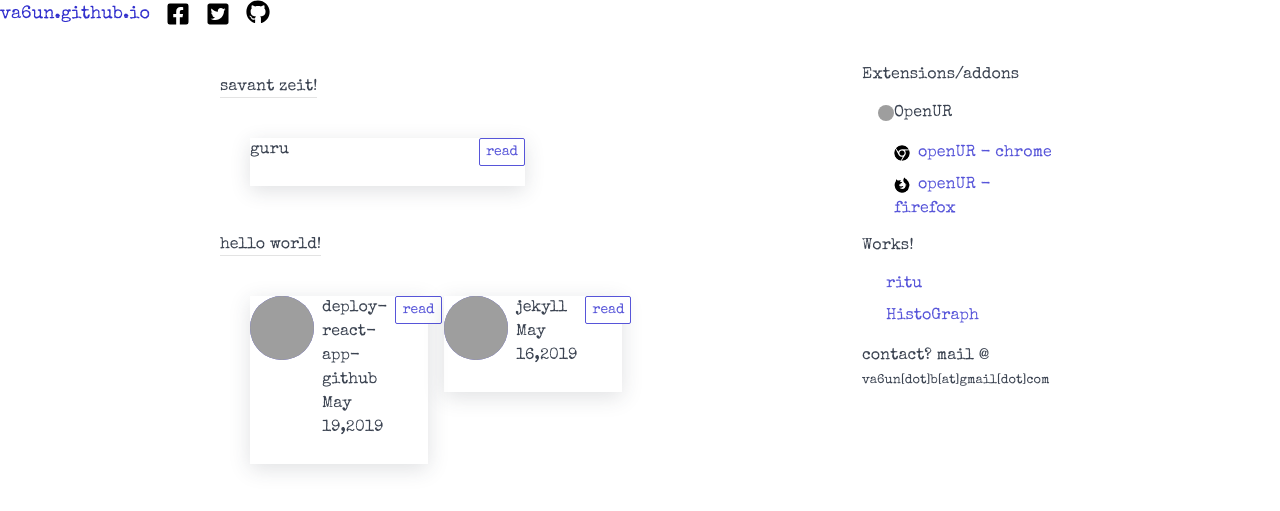
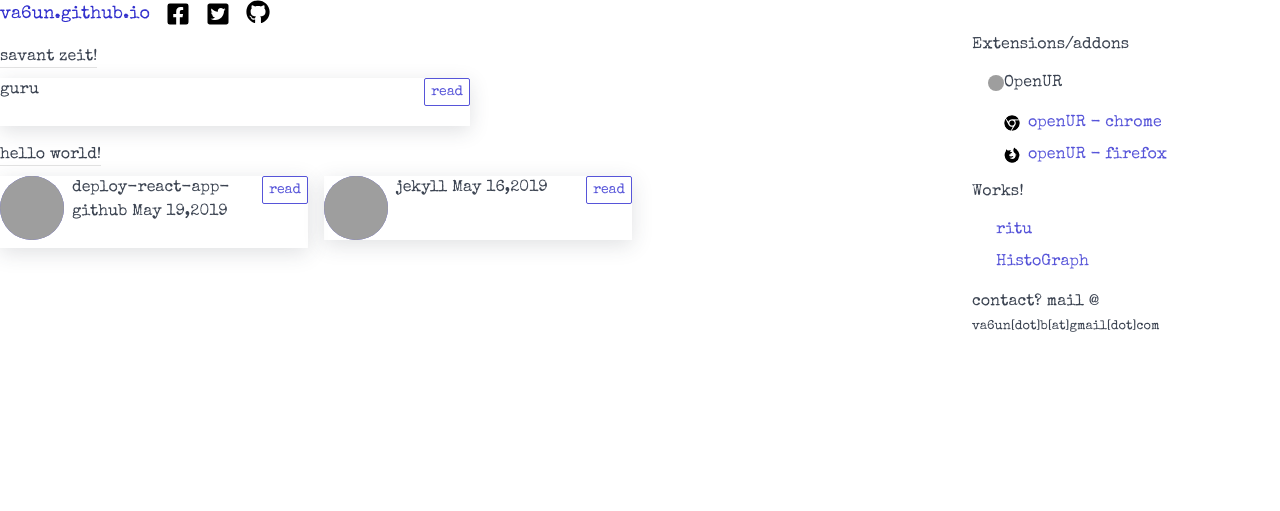
Before and after one commit to va6un/va6un.github.io, a Jekyll site: the page built from index.html, in a window 1280 px wide. Shown: the top 511 px of the page. Built offline with Jekyll 4.4.1, drawn with Linux system fonts in a browser that asks for light colours; grey boxes are pictures that could not be loaded.

Commit message:
remove class

```diff
--- a/index.html
+++ b/index.html
@@ -2,7 +2,7 @@
 layout: default
 ---
 
-<div class="container">
+<div class="">
   <div class="columns">
     <div class="column col-9 col-md-12">
       <!-- main -->
@@ -11,7 +11,7 @@ layout: default
         <section class="site-articles">
           <!-- books article -->
           <h6 class="site-headings">savant zeit!</h6>
-          <div class="container">
+          <div class="">
             <div class="columns">
               {% assign posts = site.posts | where: "categories","book" %} {%
               for post in posts %}
@@ -41,7 +41,7 @@ layout: default
           <!-- books article ends -->
           <!-- tech article -->
           <h6 class="site-headings">hello world!</h6>
-          <div class="container">
+          <div class="">
             <div class="columns">
               {% assign posts = site.posts | where: "categories","technology" %}
               {% for post in posts %}
```
